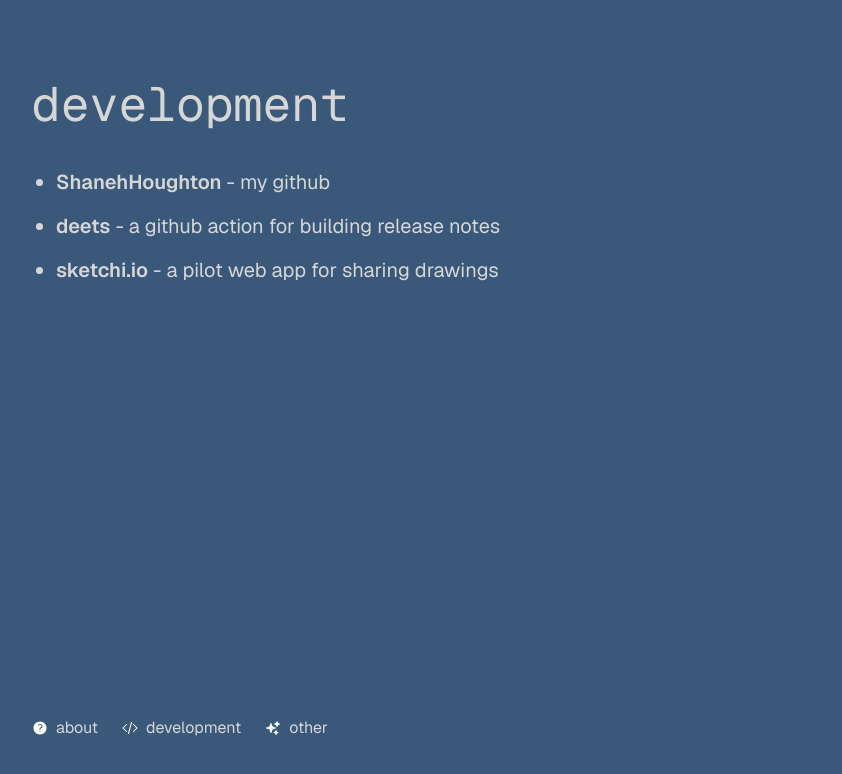
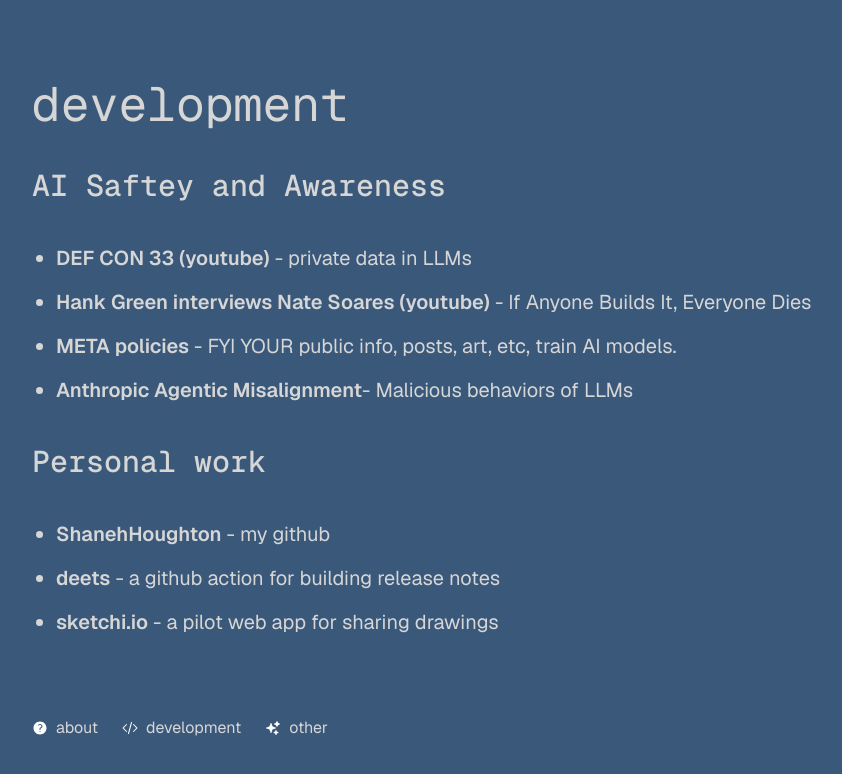
Before and after one commit to ShaneHoughton/shaneh, a Next.js app: page /development in a window 1280 px wide. Shown: the top 774 px of the page, without its empty margins (48-890 px from the left). Built offline with nearby package versions, Linux system fonts and the light colour scheme.

Commit message:
new section on development page

```diff
--- a/src/app/development/page.tsx
+++ b/src/app/development/page.tsx
@@ -5,6 +5,56 @@
   const title = "development";
   return (
     <PageLayout title={title}>
+      <h2 className="text-3xl font-mono font-medium">
+        AI Saftey and Awareness
+      </h2>
+      <ul className="w-full flex flex-col gap-4 list-disc ml-4 px-2">
+        <li className="text-xl">
+          <a
+            className="hover:underline hover:underline-offset-4 cursor-pointer"
+            href="https://www.youtube.com/watch?v=O7BI4jfEFwA&t=0s"
+            target="_blank"
+          >
+            <span className="font-semibold">DEF CON 33 (youtube)</span> -
+            private data in LLMs
+          </a>
+        </li>
+        <li className="text-xl">
+          <a
+            className="hover:underline hover:underline-offset-4 cursor-pointer"
+            href="https://www.youtube.com/watch?v=5CKuiuc5cJM&t=0s"
+            target="_blank"
+          >
+            <span className="font-semibold">
+              Hank Green interviews Nate Soares (youtube)
+            </span>{" "}
+            - If Anyone Builds It, Everyone Dies
+          </a>
+        </li>
+        <li className="text-xl">
+          <a
+            className="hover:underline hover:underline-offset-4 cursor-pointer"
+            href="https://www.facebook.com/privacy/policy?subpage=1.subpage.1-YourActivityAndInformation"
+            target="_blank"
+          >
+            <span className="font-semibold">META policies</span> - FYI YOUR
+            public info, posts, art, etc, train AI models.
+          </a>
+        </li>
+        <li className="text-xl">
+          <a
+            className="hover:underline hover:underline-offset-4 cursor-pointer"
+            href="https://www.anthropic.com/research/agentic-misalignment"
+            target="_blank"
+          >
+            <span className="font-semibold">
+              Anthropic Agentic Misalignment
+            </span>
+            - Malicious behaviors of LLMs
+          </a>
+        </li>
+      </ul>
+      <h2 className="text-3xl font-mono font-medium">Personal work</h2>
       <ul className="w-full flex flex-col gap-4 list-disc ml-4 px-2">
         <li className="text-xl">
           <a
```
